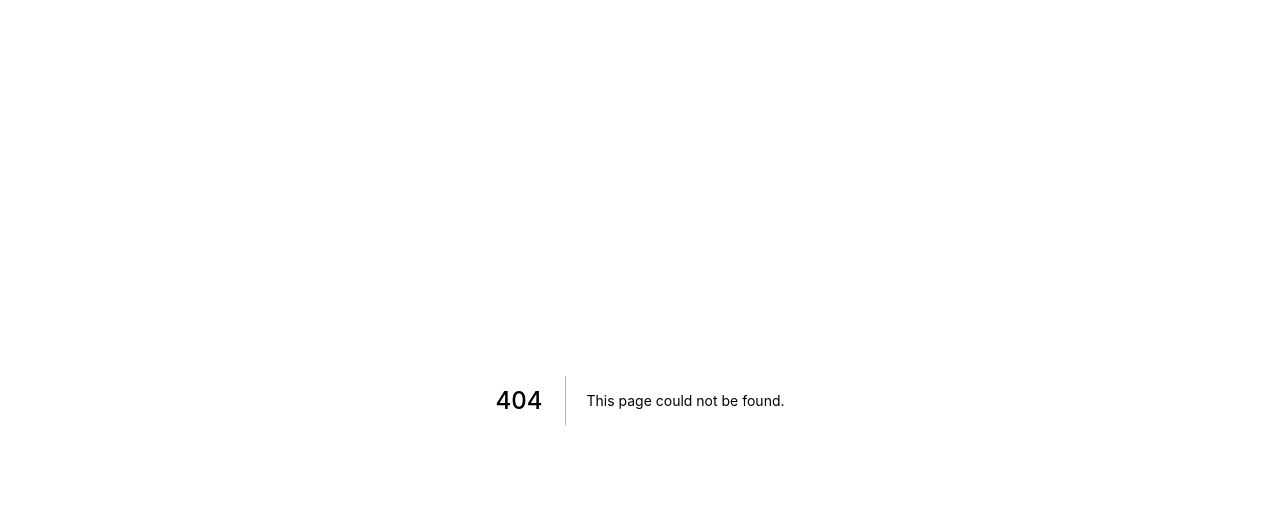
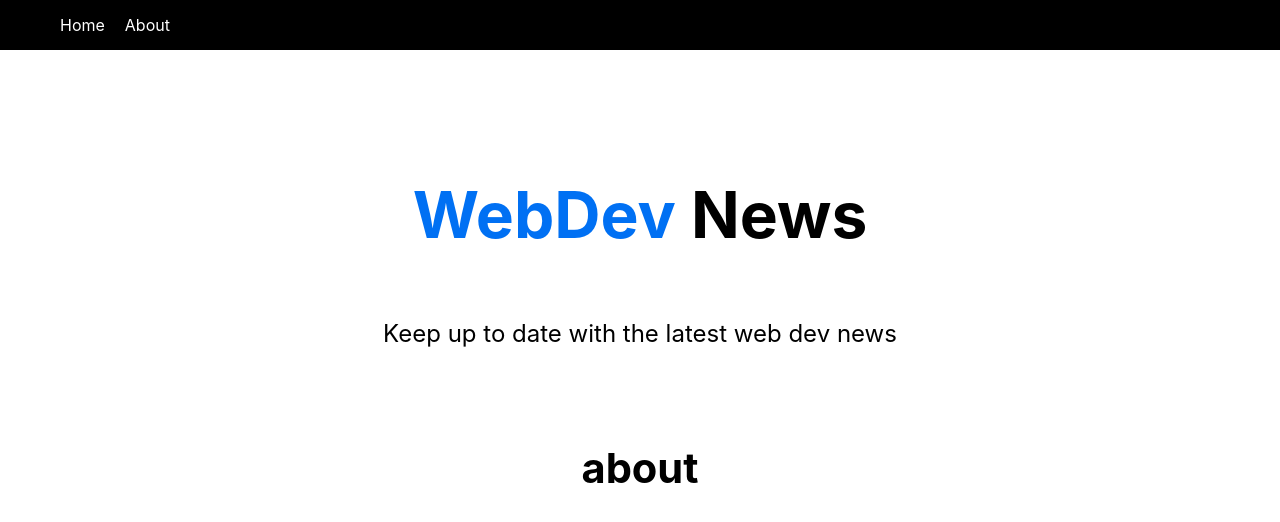
Before and after one commit to hossamg-122/next-app, a Next.js app: page /about in a window 1280 px wide. Before the commit this address had no page. Shown: the top 522 px of the page. Built offline with nearby package versions, Linux system fonts and the light colour scheme.

Commit message:
initiate

```diff
--- /dev/null
+++ b/components/Header.js
@@ -0,0 +1,14 @@
+import React from 'react'
+import HeaderStyles from "../styles/Header.module.css"
+const Header = () => {
+  return (
+     <div>
+         <h1 className={HeaderStyles.title}>
+             <span>WebDev</span> News
+             </h1>
+             <p className={HeaderStyles.description} > Keep up to date with the latest web dev news </p>
+     </div>
+  )
+}
+
+export default Header
--- /dev/null
+++ b/components/Layout.js
@@ -0,0 +1,20 @@
+import React from "react";
+import styles from "../styles/Layout.module.css";
+import Header from "./Header";
+import Nav from "./Nav";
+const Layout = ({ children }) => {
+  return (
+      <>
+
+    <Nav />
+    <div className={styles.container} >
+
+      <main className={styles.main} >
+          <Header />
+          {children}</main>
+    </div>
+    </>
+  );
+};
+
+export default Layout;
--- /dev/null
+++ b/components/Nav.js
@@ -0,0 +1,17 @@
+import navStyles from "../styles/Nav.module.css"
+import React from 'react'
+import Link from "next/link"
+
+const Nav = () => {
+  return (
+   <nav className={navStyles.nav} >
+       <ul>
+           <li> <Link href="/" >Home</Link>  </li>
+
+           <li> <Link href="/about" >About</Link>  </li>
+       </ul>
+   </nav>
+  )
+}
+
+export default Nav
--- a/pages/_app.js
+++ b/pages/_app.js
@@ -1,7 +1,12 @@
-import '../styles/globals.css'
+import Layout from "../components/Layout";
+import "../styles/globals.css";
 
 function MyApp({ Component, pageProps }) {
-  return <Component {...pageProps} />
+  return (
+    <Layout>
+      <Component {...pageProps} />
+    </Layout>
+  );
 }
 
-export default MyApp
+export default MyApp;
--- /dev/null
+++ b/pages/_document.js
@@ -0,0 +1,34 @@
+import Document, { Html, Head, Main, NextScript } from 'next/document'
+
+class MyDocument extends Document {
+  static async getInitialProps(ctx) {
+    const originalRenderPage = ctx.renderPage
+
+    // Run the React rendering logic synchronously
+    ctx.renderPage = () =>
+      originalRenderPage({
+        // Useful for wrapping the whole react tree
+        enhanceApp: (App) => App,
+        // Useful for wrapping in a per-page basis
+        enhanceComponent: (Component) => Component,
+      })
+
+    // Run the parent `getInitialProps`, it now includes the custom `renderPage`
+    const initialProps = await Document.getInitialProps(ctx)
+
+    return initialProps
+  }
+
+  render() {
+    return (
+      <Html>
+        <Head />
+        <body>
+          <Main />
+          <NextScript />
+        </body>
+      </Html>
+    )
+  }
+}
+export default MyDocument
--- /dev/null
+++ b/pages/about/index.js
@@ -0,0 +1,15 @@
+import Head from 'next/head'
+import React from 'react'
+
+const about = () => {
+  return (
+    <>
+    <Head>
+      <title  >this is about page</title>
+    </Head>
+      <h1>about</h1>
+      </>
+  )
+}
+
+export default about
--- /dev/null
+++ b/styles/Header.module.css
@@ -0,0 +1,87 @@
+
+  .title a, .title span {
+    color: #0070f3;
+    text-decoration: none;
+  }
+
+  .title a:hover,
+  .title a:focus,
+  .title a:active {
+    text-decoration: underline;
+  }
+
+  .title {
+    margin: 0;
+    line-height: 1.15;
+    font-size: 4rem;
+  }
+
+  .title,
+  .description {
+    text-align: center;
+  }
+
+  .description {
+    margin: 4rem 0;
+    line-height: 1.5;
+    font-size: 1.5rem;
+  }
+
+  .code {
+    background: #fafafa;
+    border-radius: 5px;
+    padding: 0.75rem;
+    font-size: 1.1rem;
+    font-family: Menlo, Monaco, Lucida Console, Liberation Mono, DejaVu Sans Mono,
+      Bitstream Vera Sans Mono, Courier New, monospace;
+  }
+
+  .grid {
+    display: flex;
+    align-items: center;
+    justify-content: center;
+    flex-wrap: wrap;
+    max-width: 800px;
+  }
+
+  .card {
+    margin: 1rem;
+    padding: 1.5rem;
+    text-align: left;
+    color: inherit;
+    text-decoration: none;
+    border: 1px solid #eaeaea;
+    border-radius: 10px;
+    transition: color 0.15s ease, border-color 0.15s ease;
+    max-width: 300px;
+  }
+
+  .card:hover,
+  .card:focus,
+  .card:active {
+    color: #0070f3;
+    border-color: #0070f3;
+  }
+
+  .card h2 {
+    margin: 0 0 1rem 0;
+    font-size: 1.5rem;
+  }
+
+  .card p {
+    margin: 0;
+    font-size: 1.25rem;
+    line-height: 1.5;
+  }
+
+  .logo {
+    height: 1em;
+    margin-left: 0.5rem;
+  }
+
+  @media (max-width: 600px) {
+    .grid {
+      width: 100%;
+      flex-direction: column;
+    }
+  }
--- a/styles/Home.module.css
+++ b/styles/Layout.module.css
@@ -1,15 +1,22 @@
 .container {
-  padding: 0 2rem;
-}
-
-.main {
   min-height: 100vh;
   padding: 4rem 0;
   flex: 1;
   display: flex;
   flex-direction: column;
-  justify-content: center;
+  justify-content: flex-start;
   align-items: center;
+}
+
+.main {
+
+  padding: 4rem 0;
+  flex: 1;
+  display: flex;
+  flex-direction: column;
+  justify-content: flex-start;
+  align-items: center;
+  font-size:1.3rem ;
 }
 
 .footer {
--- /dev/null
+++ b/styles/Nav.module.css
@@ -0,0 +1,19 @@
+.nav{
+    height: 50px;
+    padding: 10px;
+    background-color: black;
+    color: #fff;
+    display: flex;
+    align-items: center;
+    justify-content: flex-start;
+}
+.nav ul {
+    flex: 1;
+    display: flex;
+    justify-content: flex-start;
+    align-items: center;
+    list-style: none;
+}
+.nav ul li a {
+padding: 10px;
+}
```
Also changed, not shown: pages/index.js (+6 -60 lines).
